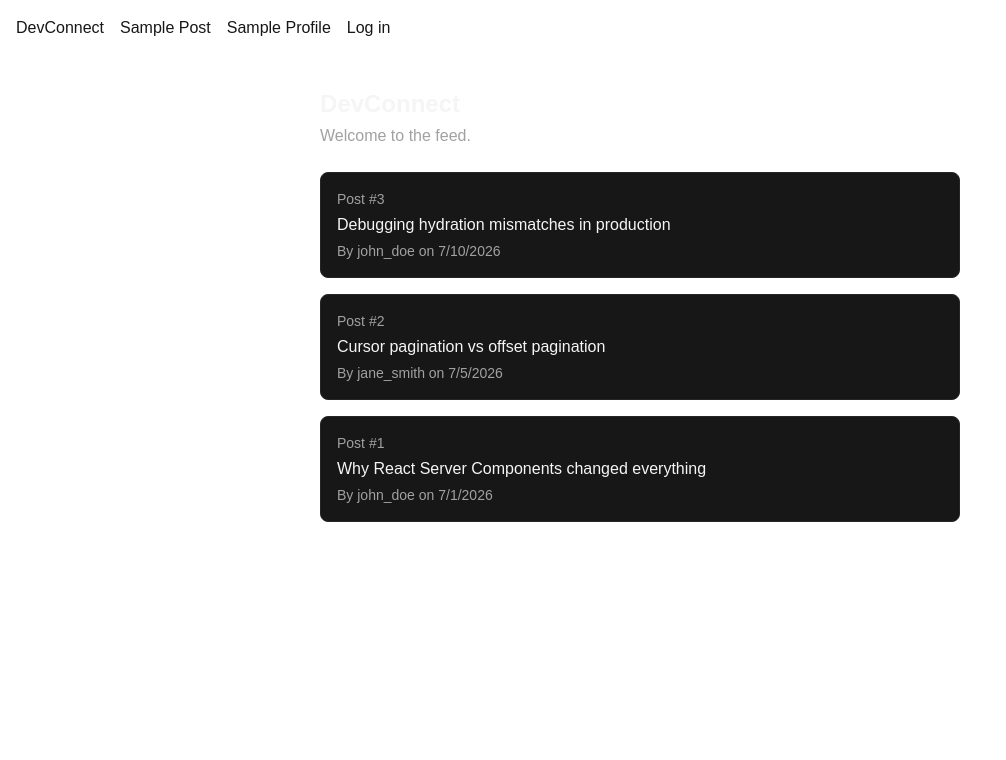
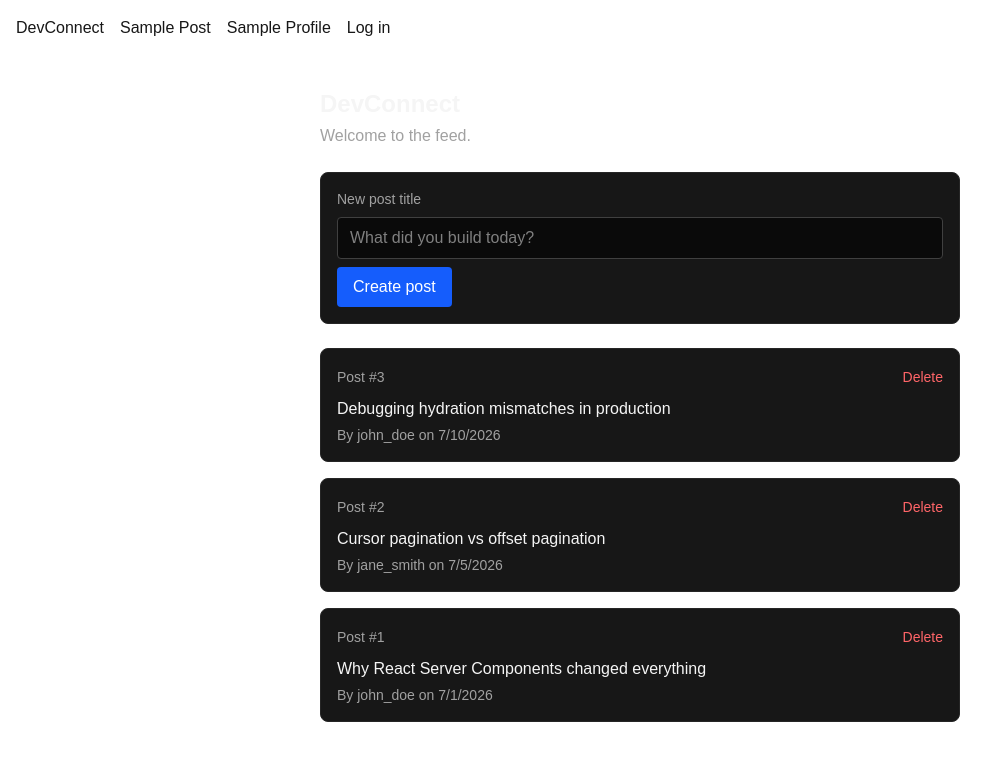
Before and after one commit to shuayb344/devConnect, a Next.js app: page / in a window 1280 px wide. Shown: the top 760 px of the page, without its empty margins (0-1006 px from the left). Built offline with nearby package versions, Linux system fonts and the light colour scheme.

Commit message:
Add CreatePostForm to HomePage and refactor PostCard to include DeleteButton

```diff
--- a/src/app/(main)/page.tsx
+++ b/src/app/(main)/page.tsx
@@ -1,4 +1,5 @@
 import { Suspense } from "react";
+import CreatePostForm from "@/components/CreatePostForm";
 import PostCard from "@/components/PostCard";
 import PostCardSkeleton from "@/components/PostCardSkeleton";
 import { getCachedPosts } from "@/lib/posts";
@@ -10,7 +11,9 @@
     <main className="mx-auto max-w-2xl px-4 py-8">
       <h1 className="text-2xl font-bold text-neutral-100">DevConnect</h1>
       <p className="mt-1 text-neutral-400">Welcome to the feed.</p>
-
+      <div className="mt-6">
+        <CreatePostForm />
+      </div>
       <div className="mt-6 flex flex-col gap-4">
         {posts.map((post) => (
           // NOTE: all posts resolve together via the single getCachedPosts()
--- a/src/components/PostCard.tsx
+++ b/src/components/PostCard.tsx
@@ -1,3 +1,6 @@
+
+import DeleteButton from "./DeleteButton";
+
 export type PostCardProps = {
   id: number;
   authorUsername: string;
@@ -5,15 +8,18 @@
   createdAt: string;
 };
 
-// Server Component — no "use client" needed, this never needs interactivity
-// itself (the LikeButton pattern from Lesson 3 would nest inside a real
-// version of this once we have real data in Phase 2).
-export default async function PostCard({ post }: { post: PostCardProps }) {
+
+export default  function PostCard({ post }: { post: PostCardProps }) {
 
 
   return (
     <div className="rounded-lg border border-neutral-800 bg-neutral-900 p-4">
+      <div className="flex items-center justify-between">
       <p className="text-sm text-neutral-400">Post #{post.id}</p>
+      <DeleteButton postId={post.id} />
+      </div>
+      <div className="mt-2">
+      </div>
       <p className="mt-1 text-neutral-100">
         {post.title}
       </p>
```
